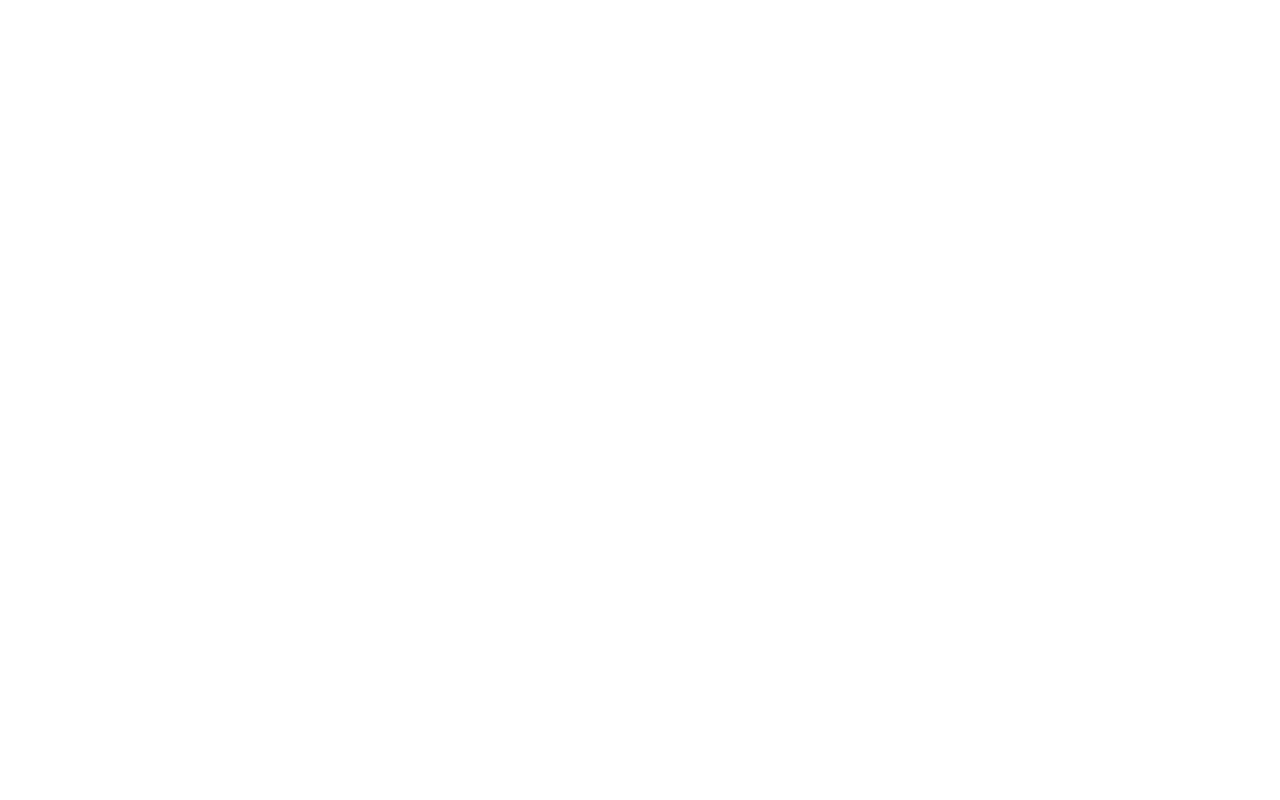
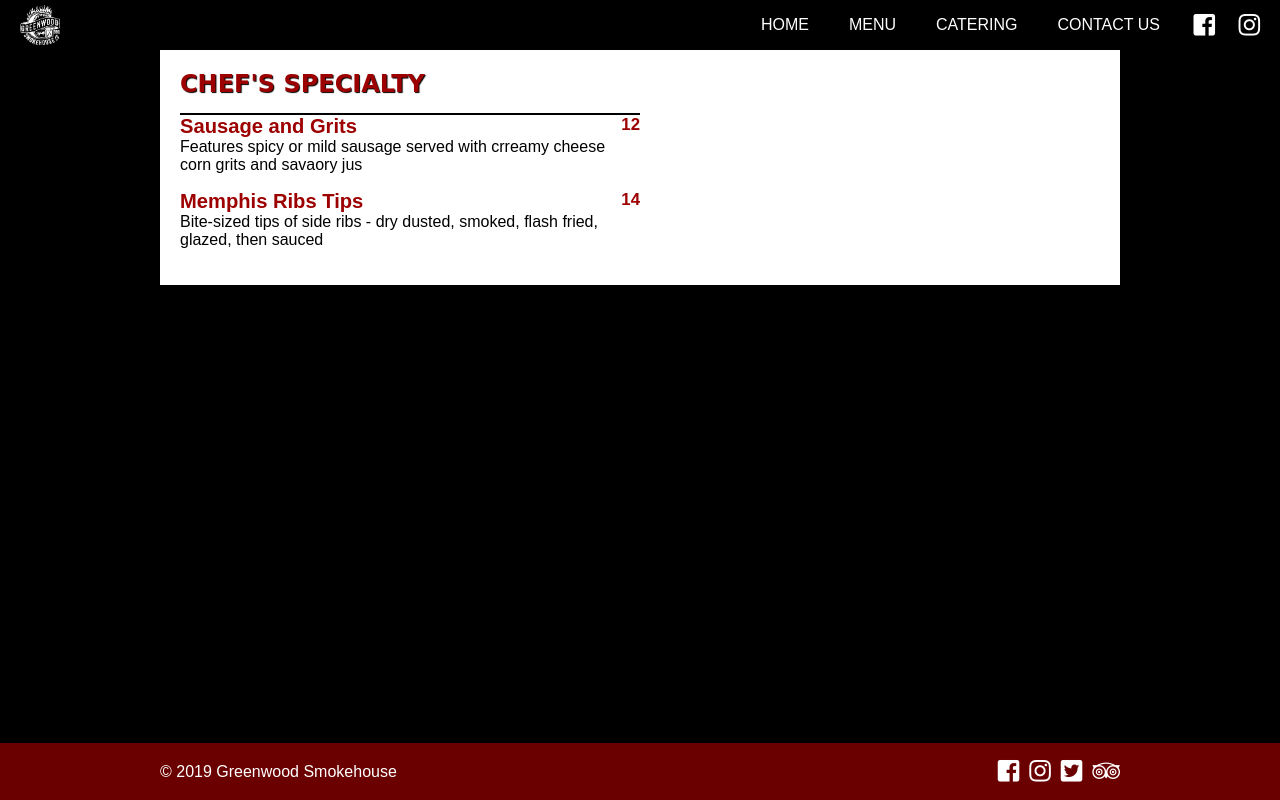
Before and after one commit to ty-ackerman/greenwood-smokehouse, a plain HTML site: page menu.html in a window 1280 px wide. Drawn offline with nearby package versions, Linux system fonts and the light colour scheme; a web font is replaced by a local one.

Commit message:
starting to format menu

```diff
--- a/menu.html
+++ b/menu.html
@@ -0,0 +1,121 @@
+<!DOCTYPE html>
+<html lang="en">
+  <head>
+    <meta charset="UTF-8" />
+    <meta name="viewport" content="width=device-width, initial-scale=1.0" />
+    <meta http-equiv="X-UA-Compatible" content="ie=edge" />
+    <link
+      rel="stylesheet"
+      href="https://use.fontawesome.com/releases/v5.0.13/css/all.css"
+      integrity="sha384-DNOHZ68U8hZfKXOrtjWvjxusGo9WQnrNx2sqG0tfsghAvtVlRW3tvkXWZh58N9jp"
+      crossorigin="anonymous"
+    />
+    <link type="image/png" href="./assets/logos/black-no-bg.png" rel="icon" />
+    <title>Menu | Greenwood Smokehouse</title>
+    <link
+      href="https://fonts.googleapis.com/css?family=Chivo:400,700|Rye"
+      rel="stylesheet"
+    />
+    <link href="https://unpkg.com/aos@2.3.1/dist/aos.css" rel="stylesheet" />
+    <script src="https://unpkg.com/aos@2.3.1/dist/aos.js"></script>
+    <link rel="stylesheet" href="./styles/styles.css" />
+  </head>
+  <body>
+    <header>
+      <div class="menu-bar">
+        <div class="menu-left">
+          <div class="menu-image-container black-inverse-img">
+            <img src="./assets/logos/black-inverse.png" alt="" />
+          </div>
+          <div class="menu-image-container color-img-hover">
+            <img src="./assets/logos/red-white-no-bg.png" alt="" />
+          </div>
+        </div>
+        <div class="menu-right">
+          <nav>
+            <ul>
+              <li>
+                <a class="menu-link" href="./index.html">Home</a>
+              </li>
+              <li>
+                <a class="menu-link" href="./menu.html">Menu</a>
+              </li>
+              <li>
+                <a class="menu-link" href="./catering.html">Catering</a>
+              </li>
+              <li>
+                <a class="menu-link" href="./contact.html">Contact Us</a>
+              </li>
+              <li>
+                <a href="#">
+                  <i class="fab fa-facebook-square"></i>
+                </a>
+              </li>
+              <li>
+                <a href="#">
+                  <i class="fab fa-instagram"></i>
+                </a>
+              </li>
+            </ul>
+          </nav>
+        </div>
+      </div>
+    </header>
+    <section class="menu">
+      <div class="wrapper">
+        <div class="category specialty">
+          <h2 class="category__title">Chef's Specialty</h2>
+          <div class="items-container">
+            <div class="one-item clearfix">
+              <span class="item-name">Sausage and Grits</span>
+              <span class="price">12</span>
+              <p class="item-info">
+                Features spicy or mild sausage served with crreamy cheese corn
+                grits and savaory jus
+              </p>
+            </div>
+            <div class="one-item clearfix">
+              <span class="item-name">Memphis Ribs Tips</span
+              ><span class="price">14</span>
+              <p class="item-info">
+                Bite-sized tips of side ribs - dry dusted, smoked, flash fried,
+                glazed, then sauced
+              </p>
+            </div>
+          </div>
+        </div>
+      </div>
+    </section>
+    <footer class="catering-footer">
+      <div class="wrapper">
+        <div class="footer-left">© 2019 Greenwood Smokehouse</div>
+        <div class="footer-right">
+          <ul class="footer-icons">
+            <li>
+              <a href="#">
+                <i class="fab fa-facebook-square"></i>
+              </a>
+            </li>
+            <li>
+              <a href="#">
+                <i class="fab fa-instagram"></i>
+              </a>
+            </li>
+            <li>
+              <a href="#">
+                <i class="fab fa-twitter-square"></i>
+              </a>
+            </li>
+            <li>
+              <a
+                href="https://www.tripadvisor.ca/Restaurant_Review-g155019-d5857743-Reviews-Greenwood_Smokehouse_BBQ-Toronto_Ontario.html"
+              >
+                <i class="fab fa-tripadvisor"></i>
+              </a>
+            </li>
+          </ul>
+        </div>
+      </div>
+    </footer>
+  </body>
+</html>
--- /dev/null
+++ b/styles/components/_menu.scss
@@ -0,0 +1,36 @@
+.menu .wrapper {
+  background-color: white;
+  position: relative;
+  top: 50px;
+  padding: 20px;
+}
+
+.category {
+  width: 50%;
+  h2 {
+    font-family: $title;
+    color: $redMain;
+    text-shadow: 1px 1px 1px $darkMain;
+    text-transform: uppercase;
+    margin: 0;
+  }
+  .items-container {
+    border-top: 2px solid $darkMain;
+    margin-top: 15px;
+  }
+  span {
+    display: block;
+    width: 50%;
+    font-weight: bold;
+    float: left;
+    @include fontSize(18);
+    &.price {
+      text-align: right;
+      @include fontSize(15);
+    }
+  }
+  p.item-info {
+    clear: both;
+    color: $darkMain;
+  }
+}
--- a/styles/styles.scss
+++ b/styles/styles.scss
@@ -8,3 +8,4 @@
 @import "components/insta-feed";
 @import "components/catering-form";
 @import "components/contact-us";
+@import "components/menu";
```
Also changed, not shown: styles/styles.css, 1 other file.
